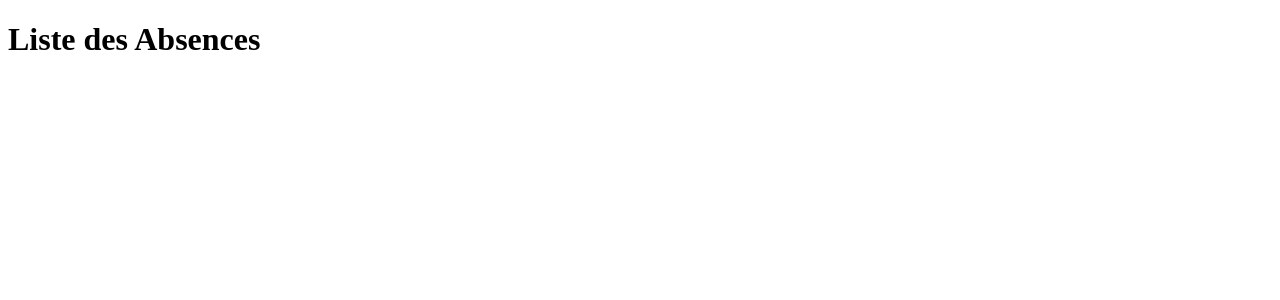
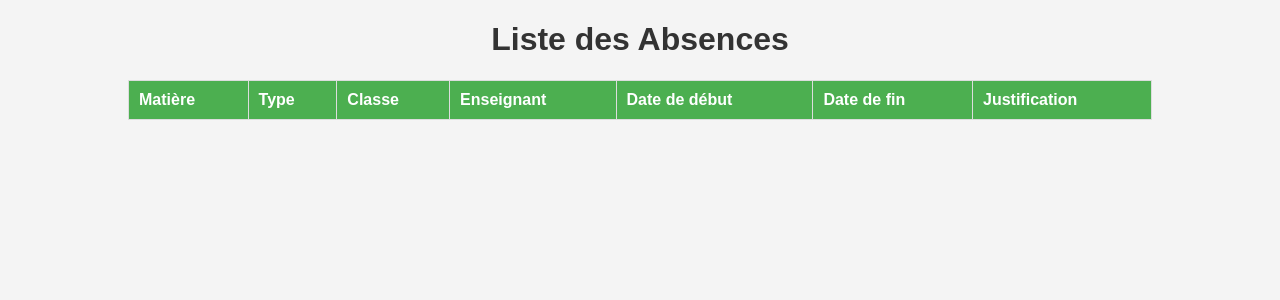
Before and after one commit to hugo-gclvs/api-oge, a Django app: page /webApp/get_all_absences/ in a window 1280 px wide. Shown: the top 300 px of the page. Run offline with Django 4.2, Linux system fonts and the light colour scheme; tables that the repository leaves empty hold one stand-in row (values such as "Sample post"); data that the repository does not hold is empty.

Commit message:
Refactor get_all_absences.html to improve styling and display of absence data

```diff
--- a/djangoWebApp/webApp/templates/webApp/get_all_absences.html
+++ b/djangoWebApp/webApp/templates/webApp/get_all_absences.html
@@ -1,15 +1,70 @@
-<!-- afficher_absences.html -->
+<!-- get_all_absences.html -->
 <!DOCTYPE html>
 <html>
 <head>
     <title>Absences</title>
+    <style>
+        body {
+            font-family: Arial, sans-serif;
+            margin: 0;
+            padding: 0;
+            background-color: #f4f4f4;
+        }
+        .container {
+            width: 80%;
+            margin: auto;
+            overflow: hidden;
+        }
+        table {
+            width: 100%;
+            margin-top: 20px;
+            border-collapse: collapse;
+        }
+        table, th, td {
+            border: 1px solid #ddd;
+        }
+        th, td {
+            padding: 10px;
+            text-align: left;
+        }
+        th {
+            background-color: #4CAF50;
+            color: white;
+        }
+        tr:nth-child(even) {
+            background-color: #f2f2f2;
+        }
+        h1 {
+            text-align: center;
+            color: #333;
+        }
+    </style>
 </head>
 <body>
-    <h1>Liste des Absences</h1>
-    <ul>
-        {% for absence in absences %}
-            <li>{{ absence }}</li>
-        {% endfor %}
-    </ul>
+    <div class="container">
+        <h1>Liste des Absences</h1>
+        <table>
+            <tr>
+                <th>Matière</th>
+                <th>Type</th>
+                <th>Classe</th>
+                <th>Enseignant</th>
+                <th>Date de début</th>
+                <th>Date de fin</th>
+                <th>Justification</th>
+            </tr>
+            {% for absence in absences %}
+            <tr>
+                <td>{{ absence.subject }}</td>
+                <td>{{ absence.subjectType }}</td>
+                <td>{{ absence.classroom }}</td>
+                <td>{{ absence.teacher }}</td>
+                <td>{{ absence.start_date }}</td>
+                <td>{{ absence.end_date }}</td>
+                <td>{{ absence.justification }}</td>
+            </tr>
+            {% endfor %}
+        </table>
+    </div>
 </body>
 </html>
```
